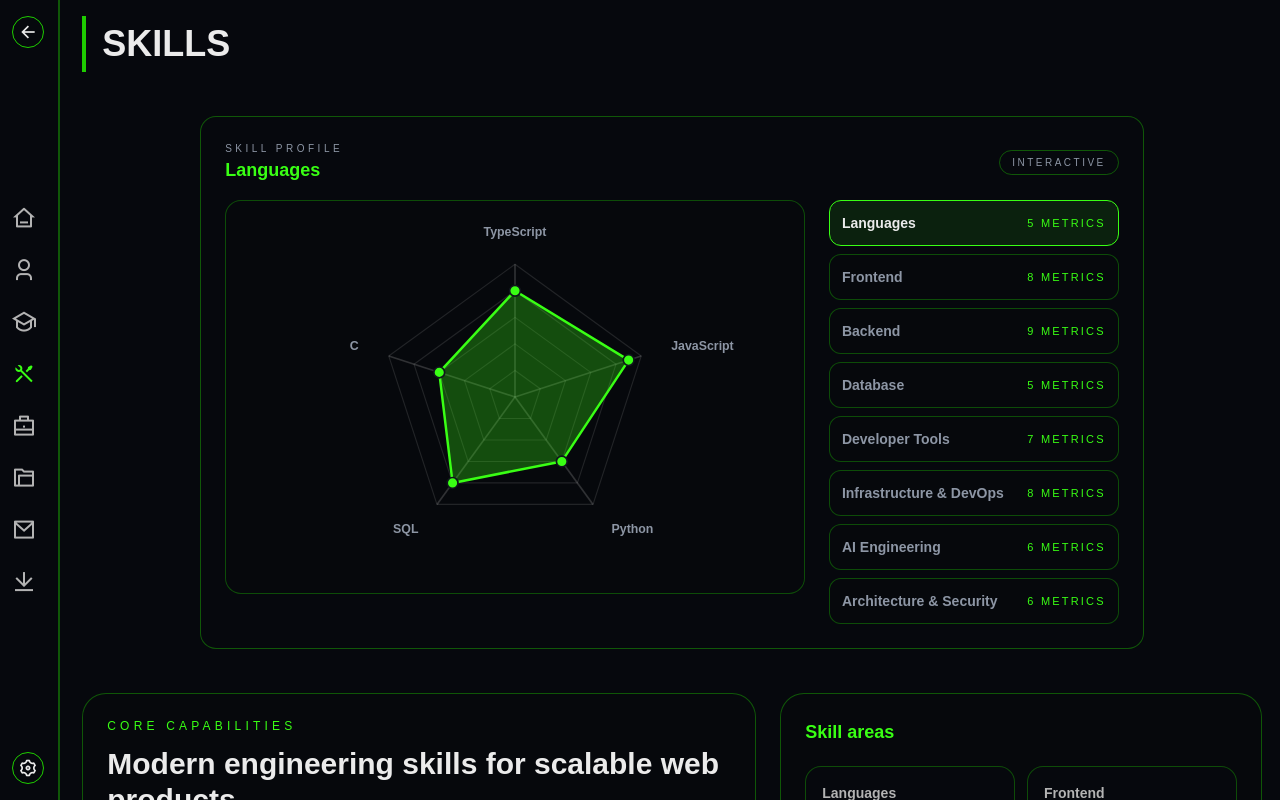
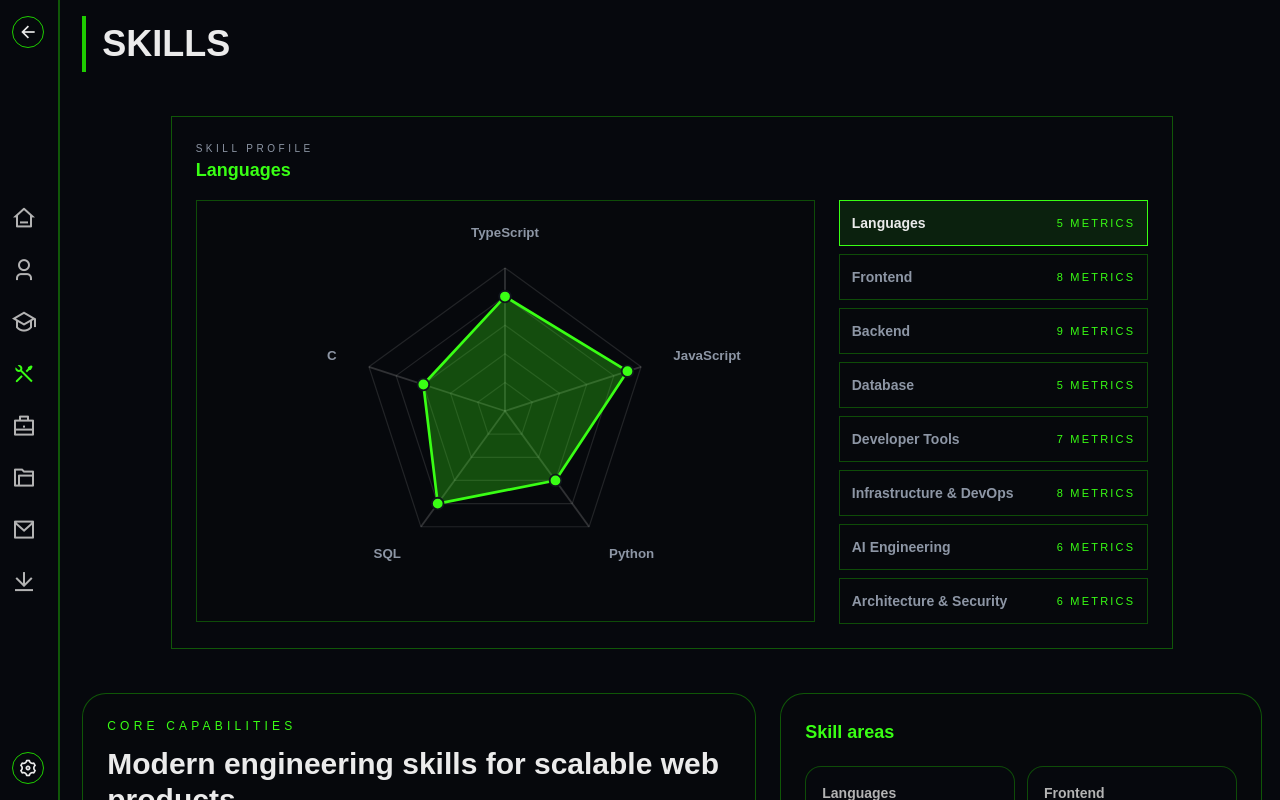
Before and after one commit to konain611/Portfolio, a Next.js app in the folder syedkonainnasir/: page /detailed/skills in a window 1280 px wide. Shown: the top 800 px of the page. Built offline with nearby package versions, Linux system fonts and the light colour scheme.

Commit message:
Update SkillsRadarChart.jsx

```diff
--- a/syedkonainnasir/src/components/SkillsRadarChart.jsx
+++ b/syedkonainnasir/src/components/SkillsRadarChart.jsx
@@ -168,7 +168,7 @@ export default function SkillsRadarChart() {
     .join(" ");
 
   return (
-    <div className="w-[80%] mx-auto my-5 rounded-2xl border border-(--border)/40 bg-background p-4 md:p-6">
+    <div className="w-[85%] mx-auto my-5 border border-(--border)/40 bg-background p-4 md:p-6">
       <div className="mb-4 flex items-center justify-between gap-3">
         <div>
           <p className="text-[10px] uppercase tracking-[0.35em] text-(--muted)">
@@ -178,16 +178,16 @@ export default function SkillsRadarChart() {
             {profile.title}
           </h2>
         </div>
-        <div className="rounded-full border border-(--border)/40 px-3 py-1 text-[10px] uppercase tracking-[0.25em] text-(--muted)">
+        {/* <div className="border border-(--border)/40 px-3 py-1 text-[10px] uppercase tracking-[0.25em] text-(--muted)">
           Interactive
-        </div>
+        </div> */}
       </div>
 
       <div className="grid gap-6 xl:grid-cols-[2fr_1fr] xl:items-start">
-        <div className="rounded-2xl border border-(--border)/35 bg-background/50 p-3 md:p-4">
+        <div className="border border-(--border)/35 bg-background/50 p-3 md:p-4">
           <svg
             viewBox="0 0 320 320"
-            className="mx-auto aspect-square max-h-90 w-full max-w-120"
+            className="mx-auto aspect-square max-h-97 w-full max-w-120"
           >
             {[...Array(levels)].map((_, level) => (
               <polygon
@@ -270,7 +270,7 @@ export default function SkillsRadarChart() {
                 key={item.key}
                 type="button"
                 onClick={() => setActiveProfile(item.key)}
-                className={`w-full rounded-xl border px-3 py-3 text-left transition ${
+                className={`w-full  border px-3 py-3 text-left transition ${
                   active
                     ? "border-(--accent) bg-(--accent)/10 text-foreground"
                     : "border-(--border)/35 bg-background/50 text-(--muted) hover:border-(--accent)/50 hover:text-foreground cursor-pointer"
```
